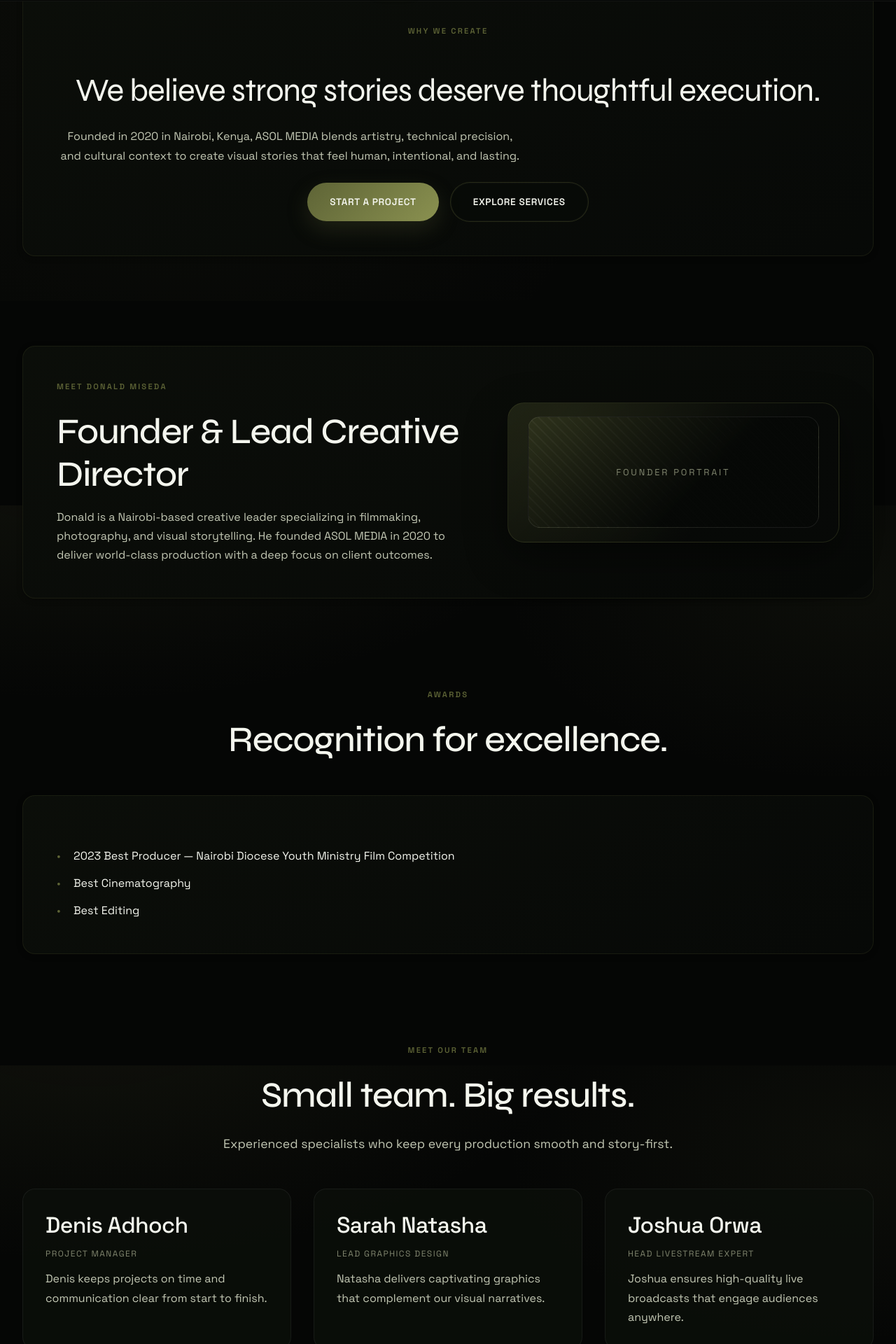
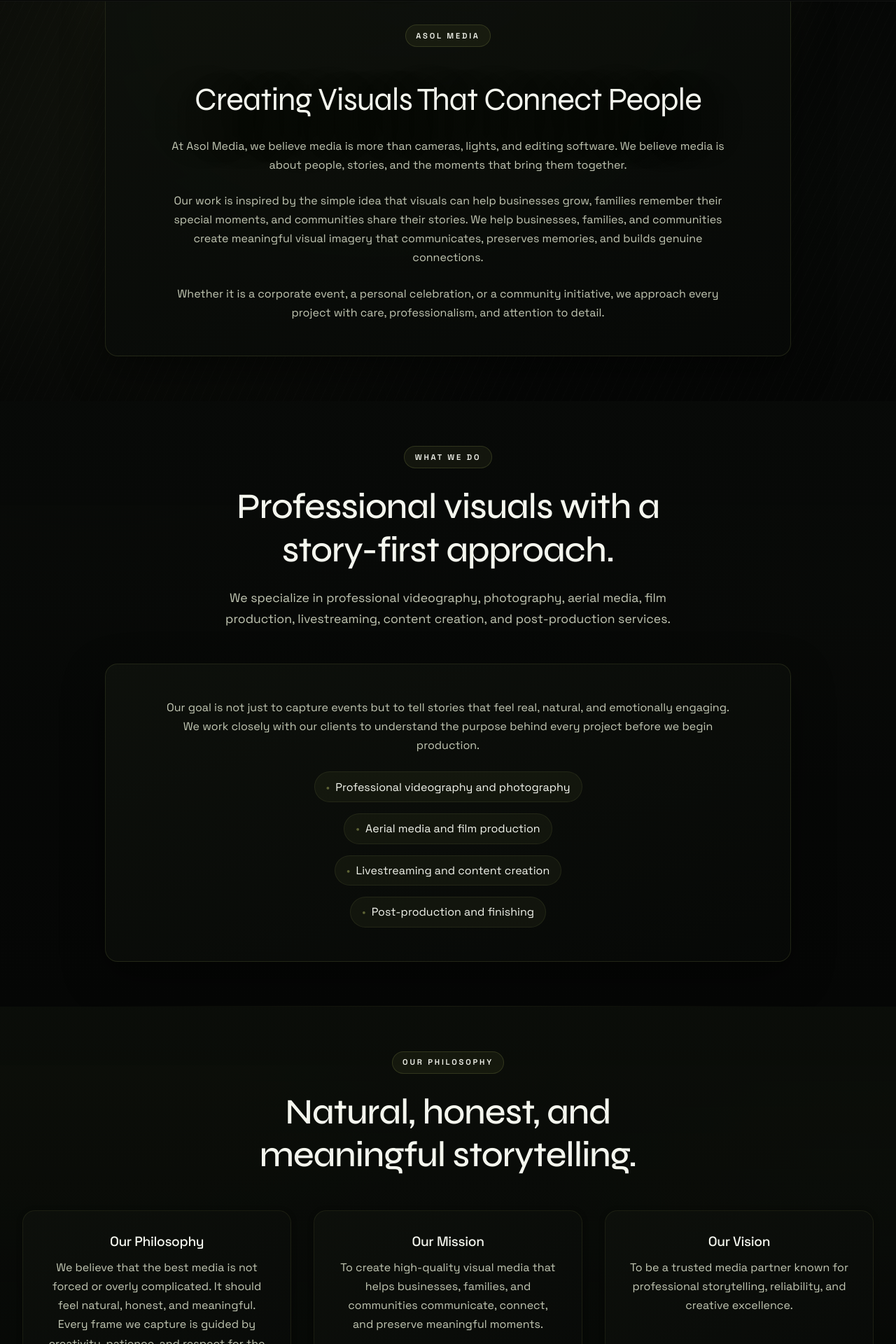
Before and after one commit to yrlnls/asol-media, a React (Vite) app: page /about in a window 1280 px wide. Shown: the part 78-1998 px from the top of the page at 70% size. Built offline with nearby package versions, Linux system fonts and the light colour scheme.

Commit message:
about page

```diff
--- a/src/App.css
+++ b/src/App.css
@@ -967,8 +967,22 @@
   padding-top: calc(var(--space-4xl) + var(--space-lg));
   padding-bottom: var(--space-2xl);
   background:
-    radial-gradient(circle at 20% 20%, rgba(var(--color-accent-rgb), 0.08), transparent 60%),
-    var(--color-bg-primary);
+    radial-gradient(circle at 50% -10%, rgba(var(--color-accent-rgb), 0.35), transparent 60%),
+    radial-gradient(circle at 20% 20%, rgba(var(--color-accent-rgb), 0.12), transparent 60%),
+    linear-gradient(180deg, rgba(5, 6, 5, 0.98) 0%, rgba(7, 9, 7, 0.95) 55%, rgba(5, 6, 5, 1) 100%);
+}
+
+.about-compact::before {
+  content: '';
+  position: absolute;
+  inset: -20% 0 0 0;
+  background: repeating-linear-gradient(
+    115deg,
+    rgba(255, 255, 255, 0.05) 0 1px,
+    transparent 1px 12px
+  );
+  opacity: 0.25;
+  pointer-events: none;
 }
 
 .about-compact h1 {
@@ -987,10 +1001,63 @@
   margin-bottom: var(--space-2xl);
 }
 
+.about-page .section {
+  position: relative;
+  overflow: hidden;
+}
+
+.about-page .section:not(.about-compact) {
+  background: linear-gradient(180deg, rgba(12, 15, 10, 0.88) 0%, rgba(7, 9, 7, 0.55) 100%);
+}
+
+.about-page .section:not(.about-compact)::after {
+  content: '';
+  position: absolute;
+  left: 10%;
+  right: 10%;
+  bottom: 0;
+  height: 1px;
+  background: linear-gradient(90deg, transparent, rgba(var(--color-accent-rgb), 0.4), transparent);
+  opacity: 0.6;
+  pointer-events: none;
+}
+
+.about-page .section:nth-of-type(even):not(.about-compact) {
+  background: linear-gradient(180deg, rgba(8, 10, 8, 0.9) 0%, rgba(5, 6, 5, 0.7) 100%);
+}
+
+.about-page .eyebrow {
+  display: inline-flex;
+  align-items: center;
+  justify-content: center;
+  padding: 0.35rem 0.9rem;
+  border-radius: var(--radius-pill);
+  border: 1px solid rgba(var(--color-accent-rgb), 0.4);
+  background: rgba(var(--color-accent-rgb), 0.14);
+  color: var(--color-text-primary);
+  margin: 0 auto var(--space-lg);
+  letter-spacing: 0.25em;
+}
+
+.about-page .section-header p {
+  margin-left: auto;
+  margin-right: auto;
+  max-width: 760px;
+}
+
 .center-panel {
   text-align: center;
   display: grid;
   gap: var(--space-lg);
+}
+
+.about-page .center-panel {
+  max-width: 940px;
+  margin: 0 auto;
+}
+
+.about-page .center-panel h1 {
+  text-shadow: 0 25px 60px rgba(0, 0, 0, 0.55);
 }
 
 .center-panel .page-hero-actions {
@@ -1026,6 +1093,69 @@
   text-align: center;
   color: var(--color-text-muted);
   font-size: 0.95rem;
+}
+
+.about-page .panel {
+  text-align: center;
+  max-width: 980px;
+  margin-left: auto;
+  margin-right: auto;
+  background: linear-gradient(160deg, rgba(14, 17, 12, 0.96) 0%, rgba(7, 9, 7, 0.92) 100%);
+  border: 1px solid rgba(var(--color-accent-rgb), 0.28);
+  box-shadow: var(--shadow-soft);
+  backdrop-filter: blur(14px);
+}
+
+.about-page .panel p {
+  margin-left: auto;
+  margin-right: auto;
+  max-width: 820px;
+}
+
+.about-page .strength-card {
+  text-align: center;
+  background: linear-gradient(150deg, rgba(14, 17, 12, 0.92) 0%, rgba(8, 10, 8, 0.95) 100%);
+  border: 1px solid rgba(var(--color-accent-rgb), 0.2);
+  box-shadow: var(--shadow-sm);
+  transition: transform var(--transition-base), box-shadow var(--transition-base), border-color var(--transition-fast);
+}
+
+.about-page .strength-card:hover {
+  transform: translateY(-6px);
+  border-color: rgba(var(--color-accent-rgb), 0.45);
+  box-shadow: var(--shadow-md);
+}
+
+.about-page .strength-card p {
+  margin: 0;
+}
+
+.about-page .about-list {
+  justify-items: center;
+  text-align: center;
+  max-width: 820px;
+  margin-left: auto;
+  margin-right: auto;
+  gap: var(--space-md);
+}
+
+.about-page .about-list li {
+  padding-left: 0;
+  display: inline-flex;
+  align-items: center;
+  gap: 0.5rem;
+  background: rgba(var(--color-accent-rgb), 0.12);
+  border: 1px solid rgba(var(--color-accent-rgb), 0.22);
+  padding: 0.45rem 1rem;
+  border-radius: var(--radius-pill);
+}
+
+.about-page .about-list li::before {
+  position: static;
+}
+
+.about-page .about-list strong {
+  color: var(--color-text-primary);
 }
 
 /* ============================
--- a/src/pages/About.tsx
+++ b/src/pages/About.tsx
@@ -1,40 +1,25 @@
-import { Link } from 'react-router-dom'
-
 export default function About() {
   return (
     <div className="about-page">
       <section className="section about-compact">
         <div className="container">
           <div className="panel center-panel">
-            <span className="eyebrow">Why We Create</span>
-            <h1>We believe strong stories deserve thoughtful execution.</h1>
+            <span className="eyebrow">ASOL MEDIA</span>
+            <h1>Creating Visuals That Connect People</h1>
             <p>
-              Founded in 2020 in Nairobi, Kenya, ASOL MEDIA blends artistry, technical precision, and
-              cultural context to create visual stories that feel human, intentional, and lasting.
+              At Asol Media, we believe media is more than cameras, lights, and editing software. We
+              believe media is about people, stories, and the moments that bring them together.
             </p>
-            <div className="page-hero-actions">
-              <Link className="btn btn-primary" to="/contact">Start a Project</Link>
-              <Link className="btn btn-secondary" to="/services">Explore Services</Link>
-            </div>
-          </div>
-        </div>
-      </section>
-
-      <section className="section">
-        <div className="container">
-          <div className="panel about-profile">
-            <div>
-              <span className="eyebrow">Meet Donald Miseda</span>
-              <h2>Founder & Lead Creative Director</h2>
-              <p>
-                Donald is a Nairobi-based creative leader specializing in filmmaking, photography, and
-                visual storytelling. He founded ASOL MEDIA in 2020 to deliver world-class production
-                with a deep focus on client outcomes.
-              </p>
-            </div>
-            <div className="media-shell small">
-              <div className="media-placeholder">Founder Portrait</div>
-            </div>
+            <p>
+              Our work is inspired by the simple idea that visuals can help businesses grow, families
+              remember their special moments, and communities share their stories. We help businesses,
+              families, and communities create meaningful visual imagery that communicates, preserves
+              memories, and builds genuine connections.
+            </p>
+            <p>
+              Whether it is a corporate event, a personal celebration, or a community initiative, we
+              approach every project with care, professionalism, and attention to detail.
+            </p>
           </div>
         </div>
       </section>
@@ -42,49 +27,106 @@
       <section className="section">
         <div className="container">
           <div className="section-header center">
-            <span className="eyebrow">Awards</span>
-            <h2>Recognition for excellence.</h2>
+            <span className="eyebrow">What We Do</span>
+            <h2>Professional visuals with a story-first approach.</h2>
+            <p>
+              We specialize in professional videography, photography, aerial media, film production,
+              livestreaming, content creation, and post-production services.
+            </p>
           </div>
           <div className="panel">
+            <p>
+              Our goal is not just to capture events but to tell stories that feel real, natural, and
+              emotionally engaging. We work closely with our clients to understand the purpose behind
+              every project before we begin production.
+            </p>
             <ul className="about-list">
-              <li>2023 Best Producer — Nairobi Diocese Youth Ministry Film Competition</li>
-              <li>Best Cinematography</li>
-              <li>Best Editing</li>
+              <li>Professional videography and photography</li>
+              <li>Aerial media and film production</li>
+              <li>Livestreaming and content creation</li>
+              <li>Post-production and finishing</li>
             </ul>
           </div>
         </div>
       </section>
 
-      <section className="section about-team">
+      <section className="section">
         <div className="container">
           <div className="section-header center">
-            <span className="eyebrow">Meet Our Team</span>
-            <h2>Small team. Big results.</h2>
-            <p>Experienced specialists who keep every production smooth and story-first.</p>
+            <span className="eyebrow">Our Philosophy</span>
+            <h2>Natural, honest, and meaningful storytelling.</h2>
           </div>
           <div className="grid-3">
-            <article className="team-card">
-              <h3>Denis Adhoch</h3>
-              <p className="team-role">Project Manager</p>
-              <p>Denis keeps projects on time and communication clear from start to finish.</p>
+            <article className="strength-card">
+              <h3>Our Philosophy</h3>
+              <p>
+                We believe that the best media is not forced or overly complicated. It should feel
+                natural, honest, and meaningful. Every frame we capture is guided by creativity,
+                patience, and respect for the moment.
+              </p>
             </article>
-            <article className="team-card">
-              <h3>Sarah Natasha</h3>
-              <p className="team-role">Lead Graphics Design</p>
-              <p>Natasha delivers captivating graphics that complement our visual narratives.</p>
+            <article className="strength-card">
+              <h3>Our Mission</h3>
+              <p>
+                To create high-quality visual media that helps businesses, families, and communities
+                communicate, connect, and preserve meaningful moments.
+              </p>
             </article>
-            <article className="team-card">
-              <h3>Joshua Orwa</h3>
-              <p className="team-role">Head Livestream Expert</p>
-              <p>Joshua ensures high-quality live broadcasts that engage audiences anywhere.</p>
+            <article className="strength-card">
+              <h3>Our Vision</h3>
+              <p>
+                To be a trusted media partner known for professional storytelling, reliability, and
+                creative excellence.
+              </p>
             </article>
           </div>
-          <p className="team-note">
-            Supported by a trusted crew of videographers, photographers, and production specialists.
-          </p>
         </div>
       </section>
 
+      <section className="section">
+        <div className="container">
+          <div className="section-header center">
+            <span className="eyebrow">Our Values</span>
+            <h2>The principles that guide every project.</h2>
+          </div>
+          <div className="panel">
+            <ul className="about-list">
+              <li><strong>Precision</strong> - We pay attention to detail in every project we handle.</li>
+              <li><strong>Integrity</strong> - We deliver work that reflects honesty, professionalism, and trust.</li>
+              <li><strong>Excellence</strong> - We strive to produce media of high quality and lasting impact.</li>
+              <li><strong>Discretion</strong> - We respect privacy and handle sensitive projects professionally.</li>
+              <li>
+                <strong>Cultural Awareness</strong> - We create content that respects and reflects the diversity of the
+                communities we serve.
+              </li>
+            </ul>
+          </div>
+        </div>
+      </section>
+
+      <section className="section">
+        <div className="container">
+          <div className="section-header center">
+            <span className="eyebrow">Why Choose Asol Media</span>
+            <h2>People trust us because we care about the story.</h2>
+            <p>
+              At Asol Media, we believe media should feel natural, meaningful, and professional. We
+              listen first to understand your vision before starting any project.
+            </p>
+          </div>
+          <div className="panel">
+            <p>
+              Our team focuses on quality, reliability, and attention to detail, even in fast-moving
+              event environments. We combine creativity and technical skill to deliver work that you
+              are proud to share.
+            </p>
+            <p>
+              When you work with Asol Media, you are choosing more than a media service - you are
+              choosing a partner who values your story.
+            </p>
+          </div>
+        </div>
+      </section>
     </div>
   )
 }
```
